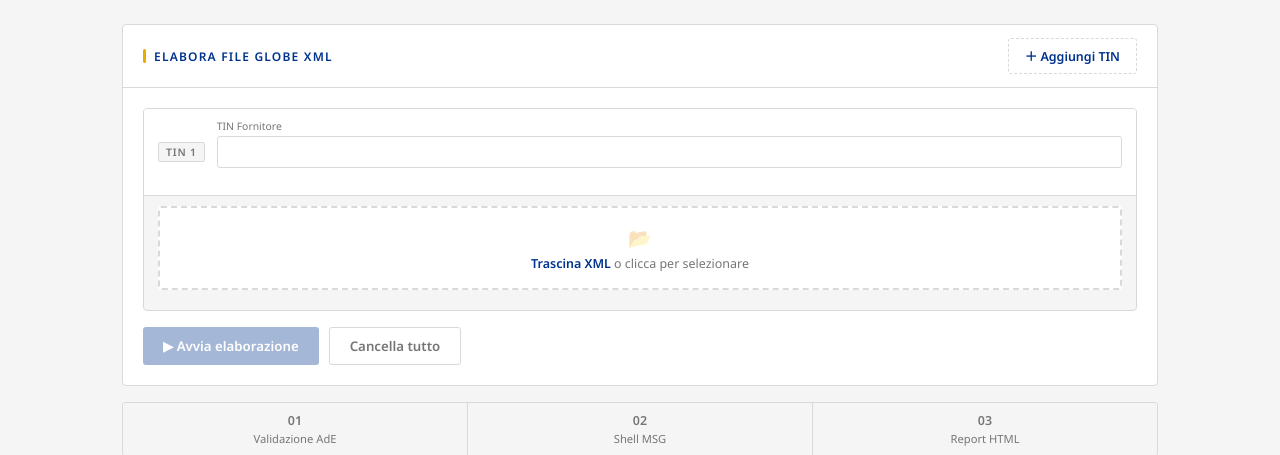
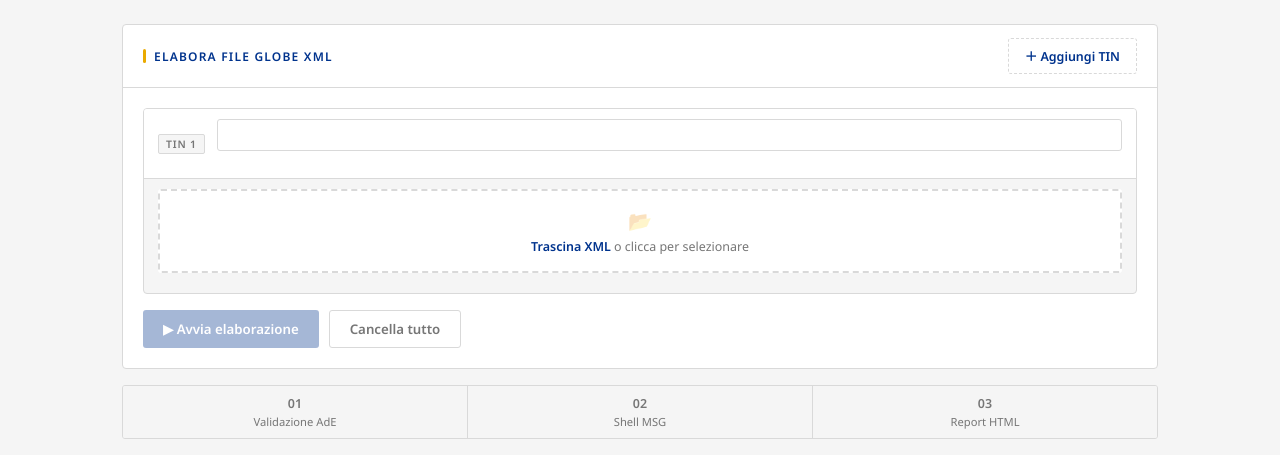
Before and after one commit to KPMG-LHIA/pillar-globe-dac9, a Flask app: page / in a window 1280 px wide. Shown: the part 64-519 px from the top of the page. Run offline with Flask 3, Linux system fonts and the light colour scheme.

Commit message:
Modifica label

```diff
--- a/templates/index.html
+++ b/templates/index.html
@@ -250,7 +250,6 @@ function renderBatches() {
       <div class="batch-header">
         <span class="batch-num">TIN ${bi + 1}</span>
         <div class="batch-cf-wrap">
-          <label>TIN Fornitore</label>
           <input type="text" class="batch-cf" id="cf-input-${b.id}"
             placeholder=""
             value="${escHtml(b.cf)}"
```
